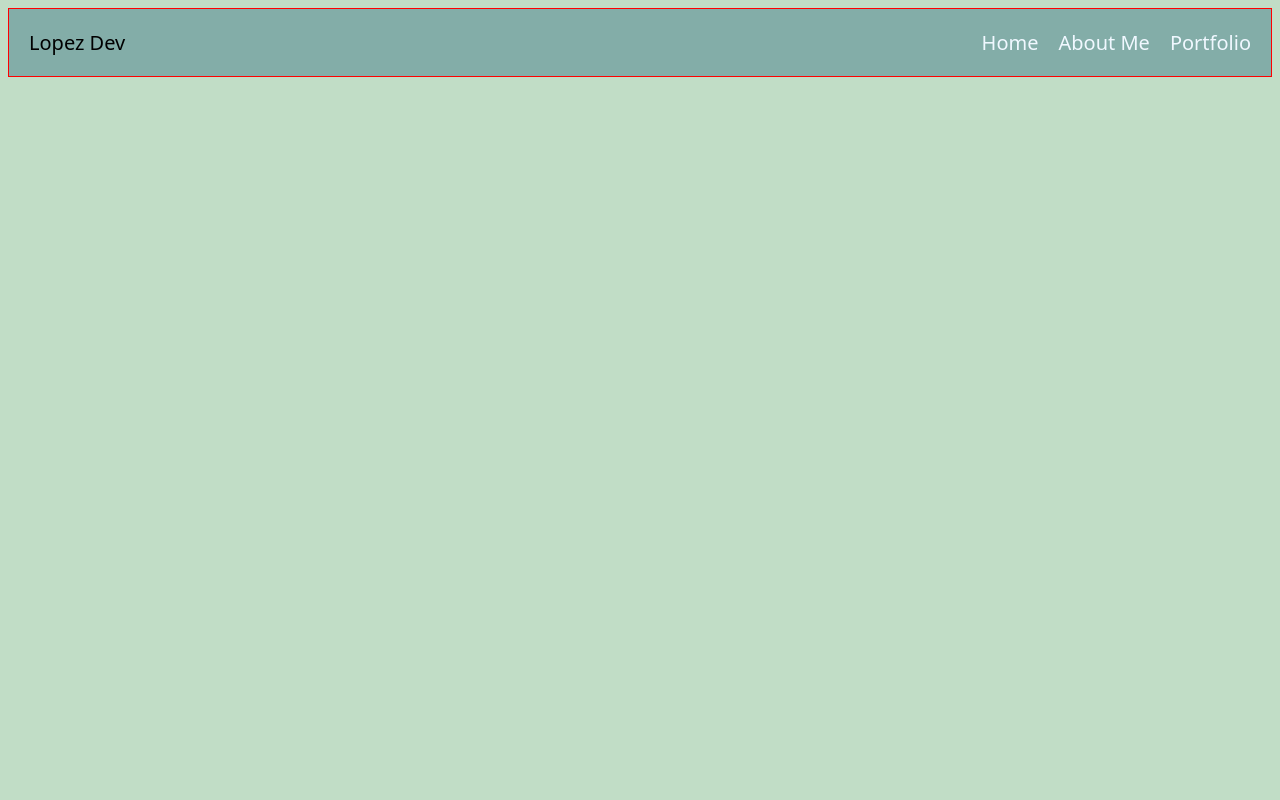
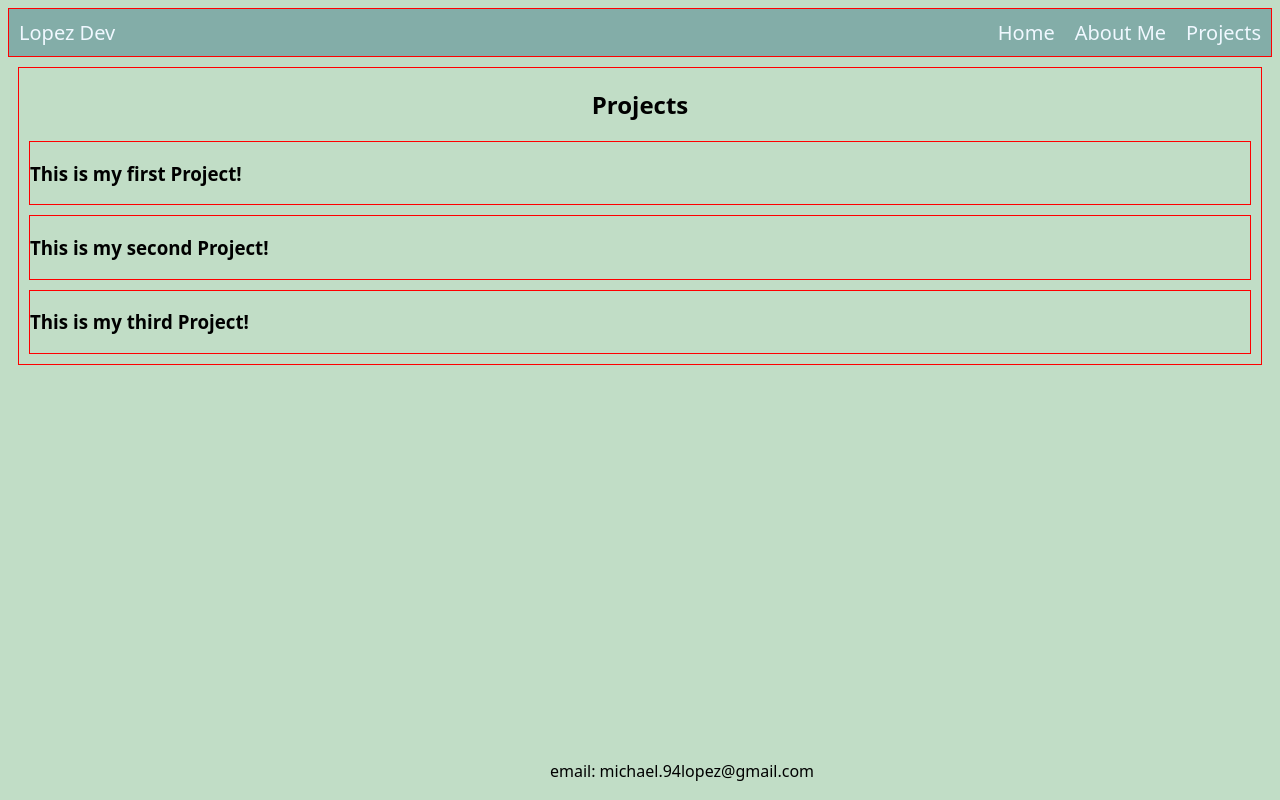
Before and after one commit to lopezmic05/personal-project2.0, a React (Create React App) app: page /projects in a window 1280 px wide. Built offline with nearby package versions, Linux system fonts and the light colour scheme; some icons are missing.

Commit message:
renamed portfolio/projects. added more to to my website.

```diff
--- a/src/Components/About.js
+++ b/src/Components/About.js
@@ -5,7 +5,9 @@ const About = () => {
     <div>
     <h2>My name is Michael Lopez!</h2>
     <p>I am a Software Engineer!</p>
-    <p></p>
+    <div className="resumeBtn">
+      <button>Resume</button>
+    </div>
     </div>
   )
 };
--- a/src/Components/App.js
+++ b/src/Components/App.js
@@ -1,6 +1,6 @@
 import React from "react";
 import { Routes, Route } from "react-router-dom";
-import {Navbar, Home, About, Portfolio, Footer} from "./";
+import {Navbar, Home, About, Projects, Footer} from "./";
 
 import './CSS/app.css'
 
@@ -12,7 +12,7 @@ function App() {
         <Routes>
         <Route exact path='/' element={<Home />}/>
               <Route path='/about' element={<About />}/>
-              <Route path='/portfolio' element={<Portfolio />}/>
+              <Route path='/projects' element={<Projects />}/>
         </Routes>
       </div>
 
--- a/src/Components/CSS/navbar.css
+++ b/src/Components/CSS/navbar.css
@@ -1,6 +1,6 @@
 
 .navBody{
-    padding: 20px;
+    padding: 10px;
     background-color: #83ada8;
     border: 1px solid red;
     display: flex;
@@ -9,6 +9,7 @@
 }
 
 .logo{
+    color: aliceblue;
     font-size: 20px;
 }
 
--- /dev/null
+++ b/src/Components/CSS/projects.css
@@ -0,0 +1,22 @@
+.mainProjects{
+    margin:10px ;
+    border: 1px solid red;
+}
+
+.projectTitle{
+    display: flex;
+    justify-content: center;
+}
+.firstProject{
+    margin: 10px;
+    border: 1px solid red;
+}
+
+.secondProject{
+    margin: 10px;
+    border: 1px solid red;
+}
+.thirdProject{
+    margin: 10px;
+    border: 1px solid red;
+}
--- a/src/Components/Footer.js
+++ b/src/Components/Footer.js
@@ -9,6 +9,7 @@ const Footer = () => {
     <a href="https://github.com/lopezmic05" target={"_blank"}><box-icon type='logo' name='github'></box-icon></a>
     <a href="https://www.linkedin.com/in/michaellopez05/" target={"_blank"}><box-icon type='logo' name='linkedin-square'></box-icon></a>
     </div>
+    <div className="email">email: michael.94lopez@gmail.com</div>
     </div>
   )
 };
--- a/src/Components/Navbar.js
+++ b/src/Components/Navbar.js
@@ -10,7 +10,7 @@ const Navbar = () => {
       <nav className='links' id="links">
         <Link id="links" exact to='/'>Home</Link>
         <Link id="links" to='about'>About Me</Link>
-        <Link id="links" to='portfolio'>Portfolio</Link>
+        <Link id="links" to='projects'>Projects</Link>
       </nav>
     </div>
   );
--- a/src/Components/Portfolio.js
+++ /dev/null
@@ -1,11 +0,0 @@
-import React from "react";
-
-const Portfolio = () => {
-  return (
-<div>
-<h2>Portfolio</h2>
-</div>
-  )
-};
-
-export default Portfolio;
--- /dev/null
+++ b/src/Components/Projects.js
@@ -0,0 +1,20 @@
+import React from "react";
+import './CSS/projects.css'
+const Projects = () => {
+  return (
+<div className="mainProjects">
+<h2  className="projectTitle">Projects</h2>
+<div className="firstProject">
+  <h3>This is my first Project!</h3>
+</div>
+<div className="secondProject">
+  <h3>This is my second Project!</h3>
+</div>
+<div className="thirdProject">
+  <h3>This is my third Project!</h3>
+</div>
+</div>
+  )
+};
+
+export default Projects;
--- a/src/Components/index.js
+++ b/src/Components/index.js
@@ -1,5 +1,5 @@
 export {default as Home} from './Home'
 export {default as About} from './About'
-export {default as Portfolio} from './Portfolio'
+export {default as Projects} from './Projects'
 export {default as Navbar} from './Navbar'
 export {default as Footer} from './Footer'
```
Also changed, not shown: 1 other file (tests, documents, lock files or other folders).
